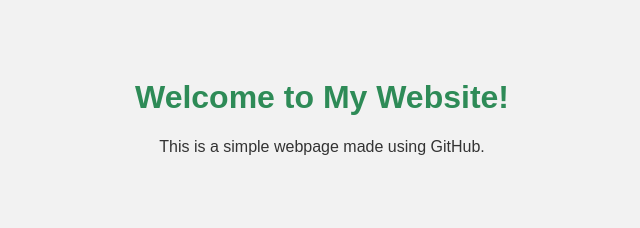
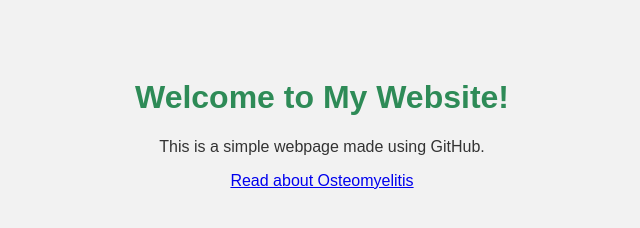
Before and after one commit to gaurav13314/gaurav13314.github.io, a plain HTML site: page index.html in a window 1280 px wide. Shown: the whole page, without its empty margins (318-958 px from the left). Drawn offline with Linux system fonts and the light colour scheme.

Commit message:
Update index.html

```diff
--- a/index.html
+++ b/index.html
@@ -7,5 +7,6 @@
 <body>
   <h1>Welcome to My Website!</h1>
   <p>This is a simple webpage made using GitHub.</p>
+  <p><a href="osteomyelitis.html">Read about Osteomyelitis</a></p>
 </body>
 </html>
```
